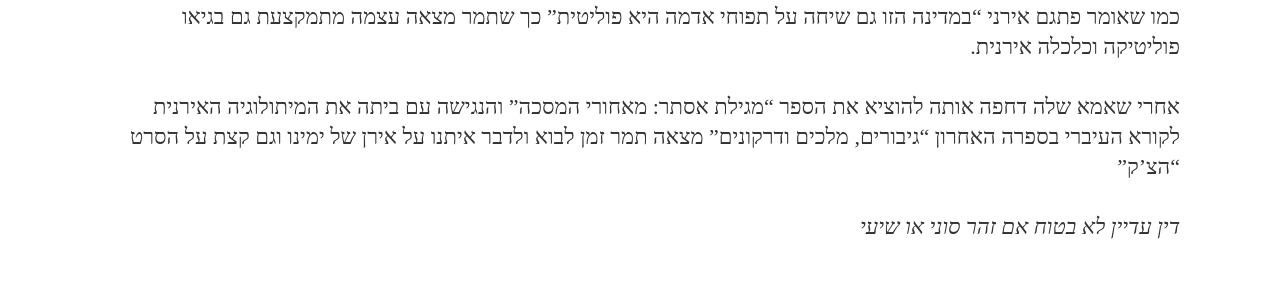
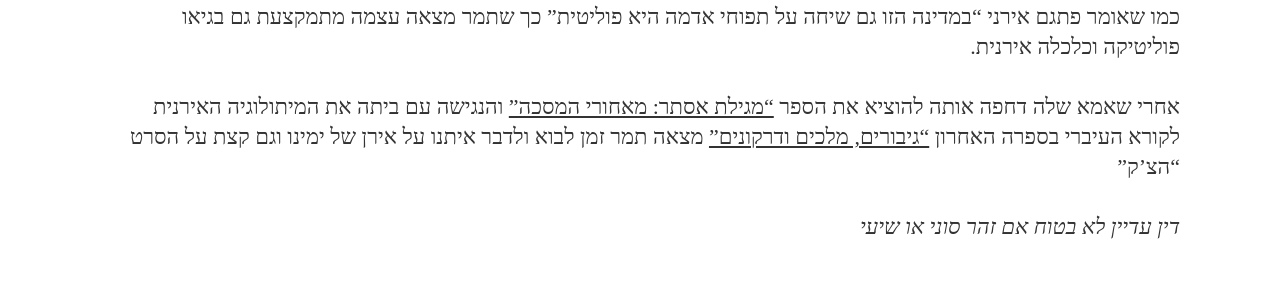
Before and after one commit to movietalkers/movietalkers.github.io, a Jekyll site: the page built from _posts/2017-11-11-the check.md, in a window 1280 px wide. Shown: the part 948-1235 px from the top of the page. Built offline with Jekyll 4.4.1, drawn with Linux system fonts in a browser that asks for light colours; nearby versions of some CDN libraries; some web fonts are replaced; some of the changed lines change nothing that is shown.

Commit message:
added linked so ep28

```diff
--- a/_posts/2017-11-11-the check.md
+++ b/_posts/2017-11-11-the check.md
@@ -17,8 +17,8 @@ next-week:
 אבל כמו שאומר פתגם אירני "במדינה הזו גם שיחה על תפוחי אדמה היא פוליטית" כך שתמר מצאה עצמה מתמקצעת גם בגיאו פוליטיקה וכלכלה אירנית.
 
 
-אחרי שאמא שלה דחפה אותה להוציא את הספר "מגילת אסתר: מאחורי המסכה"
-והנגישה עם ביתה את המיתולוגיה האירנית לקורא העיברי בספרה האחרון "גיבורים, מלכים ודרקונים"
+אחרי שאמא שלה דחפה אותה להוציא את הספר ["מגילת אסתר: מאחורי המסכה"](https://www.zeresh.co.il/books/esther/)
+והנגישה עם ביתה את המיתולוגיה האירנית לקורא העיברי בספרה האחרון ["גיבורים, מלכים ודרקונים"](https://www.zeresh.co.il/books/mythology/)
 מצאה תמר זמן לבוא ולדבר איתנו על אירן של ימינו וגם קצת על הסרט "הצ'ק"
 
 *דין עדיין לא בטוח אם זהר סוני או שיעי*
```
